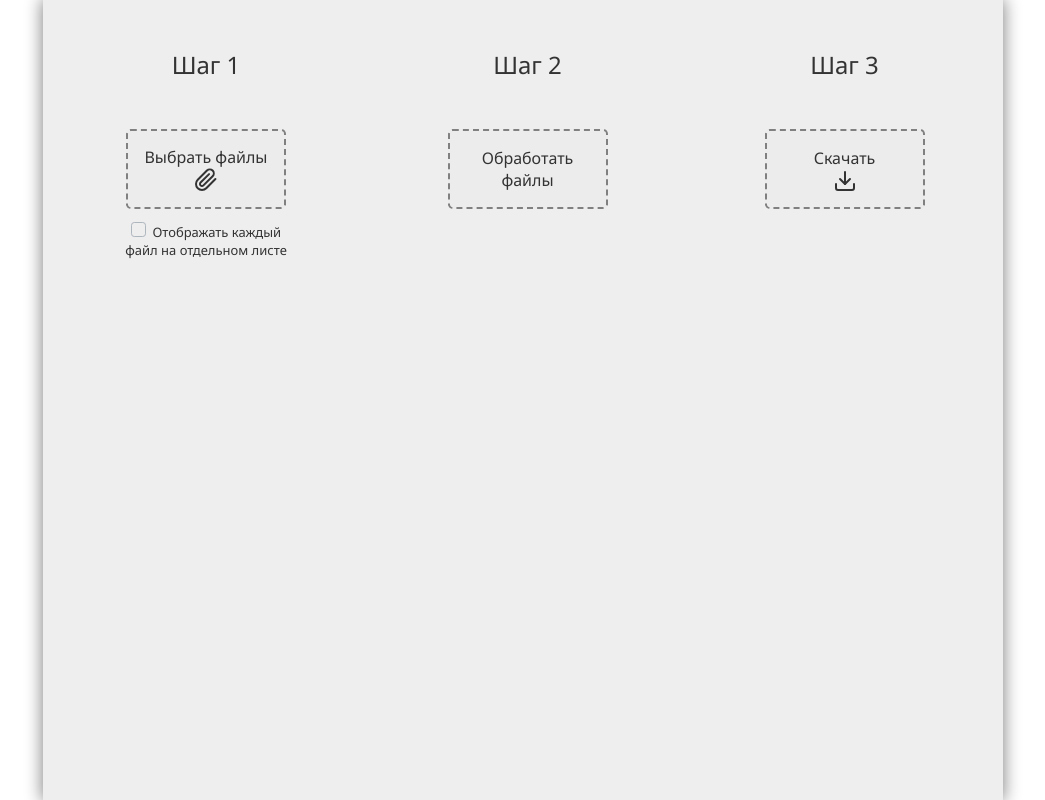
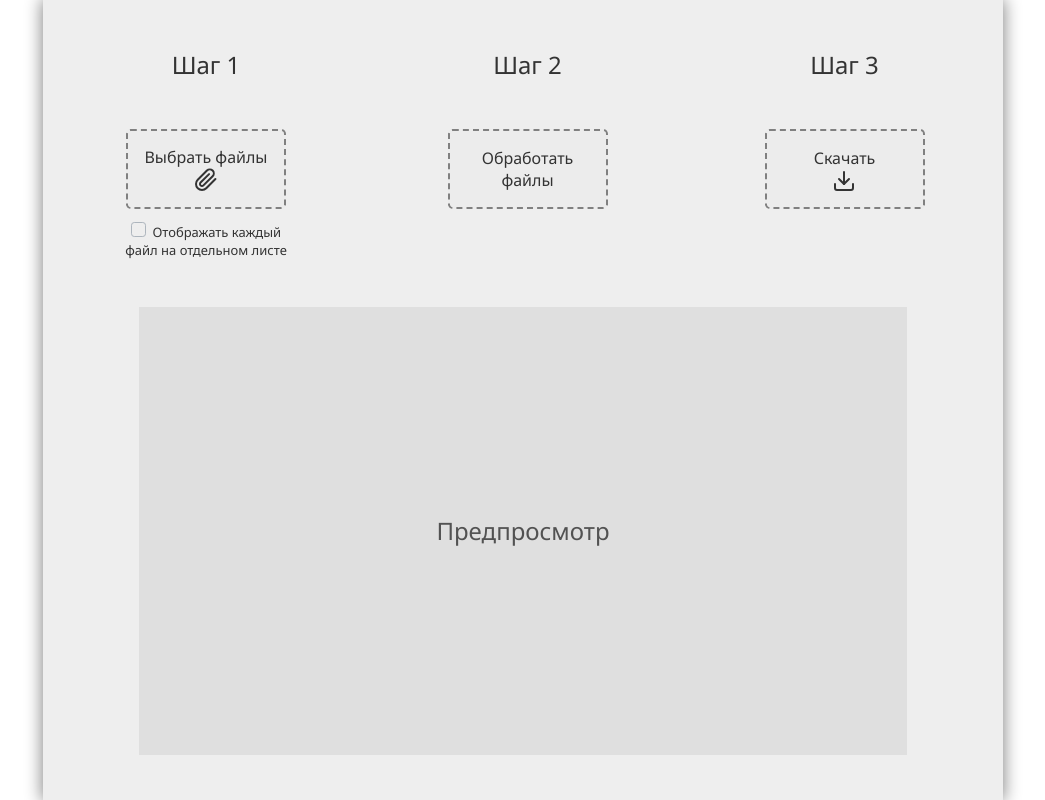
Before and after one commit to vlrsmlkv/pu-2, a React (Create React App) app: page / in a window 1280 px wide. Shown: the whole page, without its empty margins (117-1162 px from the left). Built offline with nearby package versions, Linux system fonts and the light colour scheme.

Commit message:
style: style changes for preview-container

```diff
--- a/src/App.jsx
+++ b/src/App.jsx
@@ -9,6 +9,8 @@ import {createExcelFile, downloadExcelFile, getProcessedData} from "./utils.js"
 
 import { Download } from 'react-feather';
 
+import { ws_header } from './consts.js';
+
 const App = () => {
   const [fileData, setFileData] = useState(null);
   const [processedData, setProcessedData] = useState(null);
@@ -16,7 +18,9 @@ const App = () => {
 
   return (
     <div className="App">
-
+      <div className="container">
+        <div>
+          <p>Шаг 1</p>
           <div className="file-field-and-checkbox">
           <FileField
             onChange={setFileData}
@@ -27,25 +31,36 @@ const App = () => {
             onChange={setCheckboxState}
           />
           </div>
+        </div>
 
-      <div className="process-button">
+        <div>
           <p>Шаг 2</p>
-        <button
+          <button className="process-button"
             disabled={!fileData}
             onClick={() => setProcessedData(getProcessedData(fileData))}>
             <span>Обработать файлы</span>
           </button>
-        <PreviewProcessedData data={processedData}/>
+          {processedData && <div className="processed-data-message">Данные обработаны!</div>}
         </div>
 
-      <div className="download-button">
+        <div>
           <p>Шаг 3</p>
-        <button
+          <button className="download-button"
             disabled={!processedData}
             onClick={() => downloadExcelFile(createExcelFile(processedData, checkboxState))}>
             <span>Скачать <Download/></span>
           </button>
         </div>
+      </div>
+
+      {processedData
+        ? <PreviewProcessedData
+          data={processedData}
+          header={ws_header}
+          isVisibleButtons={checkboxState}
+        />
+        : <PreviewProcessedData/>
+      }
 
     </div>
   );
--- a/src/components/FileField.jsx
+++ b/src/components/FileField.jsx
@@ -42,7 +42,6 @@ const FileField = ({onChange}) => {
 
   return (
     <div className = "input-field">
-      <p>Шаг 1</p>
       <input
         type="file"
         id="inputFile"
--- a/src/components/PreviewProcessedData.jsx
+++ b/src/components/PreviewProcessedData.jsx
@@ -1,9 +1,32 @@
-const PreviewProcessedData = ({data}) => {
-  if (!data) return null;
+// import { useState } from "react";
+
+const PreviewProcessedData = ({data, header, isVisibleButtons}) => {
+
+  // const [tabsNumber, setTabsNumber] = useState(null);
+
+  if (!data) return <div className="preview-container"><p className="preview-title">Предпросмотр</p></div>
 
   return (
-    <div className="processed-data-message">Данные обработаны!</div>
+    <div className="preview-container">
+      <div className="table-content">
+        <table>
+          <thead className="sticky">
+            <tr>
+              {header.map((el, index) => <th key={`Table header ${index}`}>{el}</th>)}
+            </tr>
+          </thead>
+          <tbody>
+            {data.flat().map((person, index) => <tr key={`Table row ${index}`}>{Object.keys(person).map((key, index) => <td key={`Table data ${index}`}>{([[person[key].value]])}</td>)}</tr>)}
+          </tbody>
+        </table>
+        {isVisibleButtons &&
+          <div className="tabs-toggler-panel">
+            <button className="preview-button is-active">Свод</button>
+            {data.map((el, index) => <button key={`Button ${index}`} className={`preview-button`}>{`Sheet ${index+1}`}</button>)}
+        </div>}
+      </div>
+    </div>
   );
 }
 
-export default PreviewProcessedData
+export default PreviewProcessedData;
--- /dev/null
+++ b/src/consts.js
@@ -0,0 +1 @@
+export const ws_header = ['Страховой номер','Фамилия','Имя','Отчество','Дата увольнения','Дата приема - перевода'];
--- a/src/index.css
+++ b/src/index.css
@@ -2,13 +2,16 @@
 
 @media screen and (min-width: 992px) {
   .App {
-    justify-content: space-around;
     margin: 0em 10em;
     background-color: rgb(238, 238, 238);
     box-shadow: 0em 0em 1em 0.05em rgb(133, 133, 133);
   }
 
-  button {
+  .container {
+    justify-content: space-around;
+  }
+
+  .process-button, .download-button {
     width: 10em;
     height: 5em;
   }
@@ -35,9 +38,102 @@
   color: #333;
 }
 
+p {
+  text-align: center;
+}
+
 .App {
+  min-height: 100vh;
+}
+
+.preview-title {
+  color: rgb(82, 82, 82);
+}
+
+.preview-container {
   display: flex;
-  min-height: 100vh;
+  justify-content: center;
+  align-items: center;
+  background-color: rgb(223, 223, 223);
+  border: rgb(126, 126, 126);
+  margin: 3em 6em;
+  height: 24em;
+  padding: 2em;
+}
+
+.table-content {
+  height: inherit;
+}
+
+table {
+  border-collapse: collapse;
+  display: block;
+  height: inherit;
+  overflow: scroll;
+  box-shadow: inset 0px -1px 5px 0px rgba(0, 0, 0, 0.3);
+}
+
+th, td {
+  padding: 0 1em;
+  height: 0.1em; /* cant use that */
+}
+
+table, td {
+  border: 1px solid rgb(126, 126, 126);
+}
+
+table thead.sticky th {
+  position: sticky;
+  top: 0;
+}
+
+td {
+  font-size: 0.8em;
+}
+
+th {
+  background-color: #009879;
+  color: aliceblue;
+}
+
+.tabs-toggler-panel {
+  background-color: rgb(212, 212, 212);
+  width: 100%;
+}
+
+.preview-button, th {
+  font-size: 0.9em;
+}
+
+.preview-button {
+  width: 5em;
+  background-color: rgb(212, 212, 212);
+  border-radius: 0.1em;
+  border: none; /* hernya so stilem knopok*/
+  border-right: solid 1px rgb(126, 126, 126);
+
+}
+
+.preview-button:last-of-type {
+  border: none;
+}
+
+.preview-button.is-active {
+  background-color: rgb(255, 255, 255);
+  border-bottom: 2px solid #009879;
+  color: #008369;
+  font-weight: bold;
+}
+
+/* .preview-button:focus {
+  background-color: rgb(255, 255, 255);
+  border-bottom: 2px solid #009879;
+  color: #008369;
+  font-weight: bold;
+} */
+
+.container {
+  display: flex;
 }
 
 .file-field-and-checkbox, .input-field, .process-button, .download-button, .checkbox-container, span {
@@ -46,7 +142,7 @@
   align-items: center;
 }
 
-button {
+.process-button, .download-button {
   padding: 1em 1em;
   border-radius: 0.3em;
   background-color: rgb(236, 236, 236);
@@ -55,7 +151,7 @@ button {
   transition: border 300ms ease;
 }
 
-button:hover, .input-field-label:hover {
+.process-button:hover, .download-button:hover, .input-field-label:hover {
   border: 2px solid #000;
   cursor: pointer;
 }
@@ -123,11 +219,12 @@ button:hover, .input-field-label:hover {
 }
 
 @media screen and (max-width: 992px) {
-  .App {
+  .container {
     flex-direction: column;
+    align-items: center;
   }
 
-  button {
+  .process-button, .download-button {
     width: 25em;
     height: 15em;
   }
--- a/src/utils.js
+++ b/src/utils.js
@@ -1,5 +1,6 @@
 import XLSX from "xlsx";
 import { saveAs } from 'file-saver';
+import { ws_header } from './consts.js';
 
 const getProcessedData = initialData => initialData
   .map(el => JSON.parse(el)
@@ -37,9 +38,8 @@ const createExcelFile = (data, isSplited) => {
     let wb = XLSX.utils.book_new();
     wb.SheetNames.push("Свод");
 
-    const ws_header = ['Страховой номер','Фамилия','Имя','Отчество','Дата увольнения','Дата приема - перевода'];
     const ws_data_set = data.flat().map((person) => Object.keys(person).map(key => ([[person[key].value]])));
-
+    console.log(ws_data_set)
     wb.Sheets["Свод"] = XLSX.utils.aoa_to_sheet([ws_header, ...ws_data_set]);
 
     if (isSplited) {
```
Lines whose indentation alone changed are shown as unchanged.
